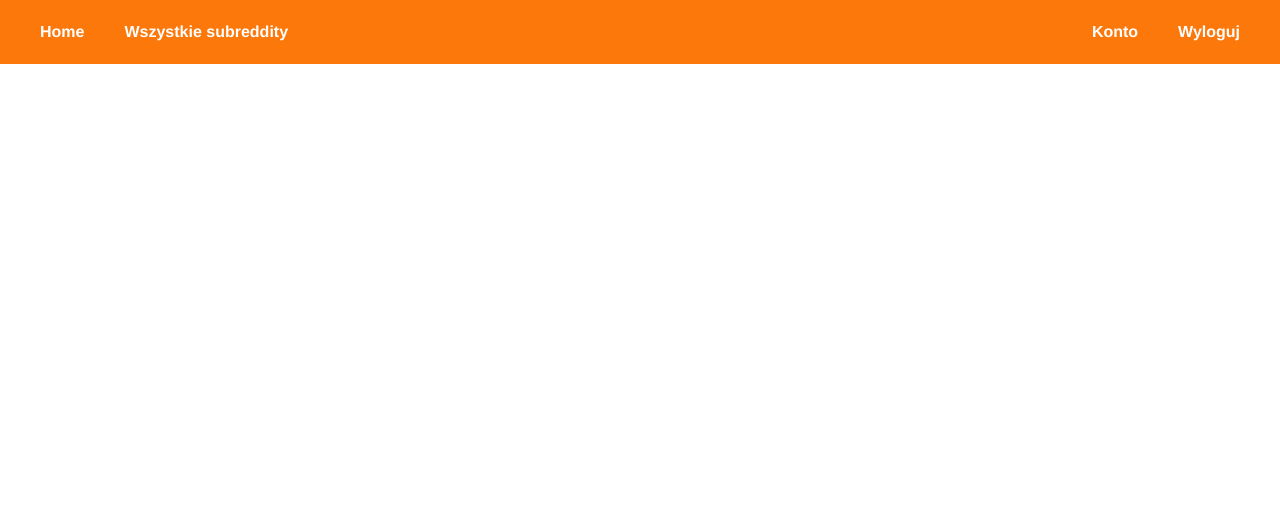
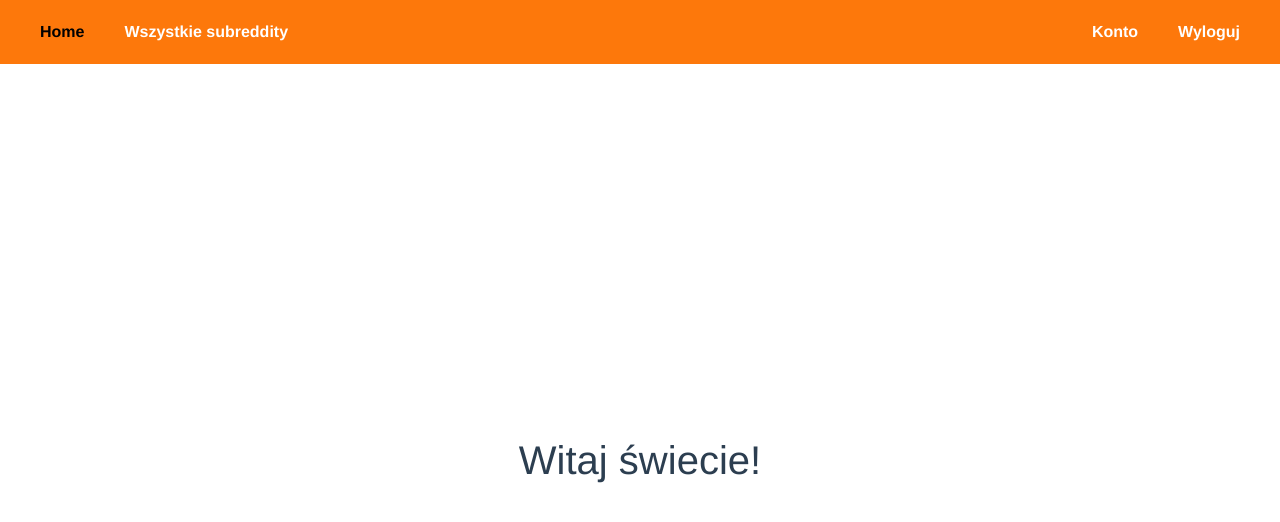
Before and after one commit to SzymonSzymonowicz/vue-micro-reddit, a Vue app in the folder frontend/micro-reddit/: page /home in a window 1280 px wide. Shown: the top 522 px of the page. Built offline with nearby package versions, Linux system fonts and the light colour scheme.

Commit message:
FE Home routing, BE init post routes

```diff
--- a/frontend/micro-reddit/src/App.vue
+++ b/frontend/micro-reddit/src/App.vue
@@ -2,7 +2,7 @@
   <div class="wrapper">
     <div id="nav">
       <div class="item">
-        <router-link :to="{ path: '/' }">Home</router-link>
+        <router-link to="/home">Home</router-link>
       </div>
       <div class="nav" v-if="showLogoutAction">
         <div class="item">
--- a/frontend/micro-reddit/src/components/Home.vue
+++ b/frontend/micro-reddit/src/components/Home.vue
@@ -1,19 +1,14 @@
 <template>
   <div class="home">
-    <Login v-bind="$attrs" />
+    <h1>Witaj świecie!</h1>
   </div>
 </template>
 
 <script>
 // @ is an alias to /src
-import Login from "./Login.vue";
 
 export default {
   name: "Home",
-  // inheritAttrs: false,
-  components: {
-    Login,
-  },
 };
 </script>
 
--- a/frontend/micro-reddit/src/router/index.js
+++ b/frontend/micro-reddit/src/router/index.js
@@ -7,6 +7,12 @@ const routes = [
     path: "/",
     name: "Login",
     component: Login,
+  },
+  {
+    path: "/home",
+    name: "Home",
+    component: () =>
+      import(/* webpackChunkName: "about" */ "../components/Home.vue"),
   },
   {
     path: "/register",
```
Also changed, not shown: 1 other file (tests, documents, lock files or other folders).
